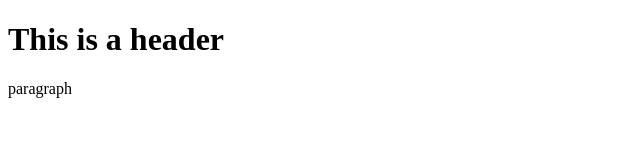
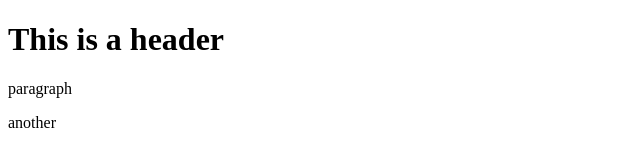
Before and after one commit to shortfuse7338/git-test, a plain HTML site: page index.html in a window 1280 px wide. Shown: the full height of the page, 0-640 px from the left. Drawn offline with Linux system fonts and the light colour scheme.

Commit message:
Third commit

```diff
--- a/index.html
+++ b/index.html
@@ -3,5 +3,6 @@
     <body>
         <h1>This is a header</h1>
         <p>paragraph</p>
+        <p>another</p>
     </body>
 </html>
```
